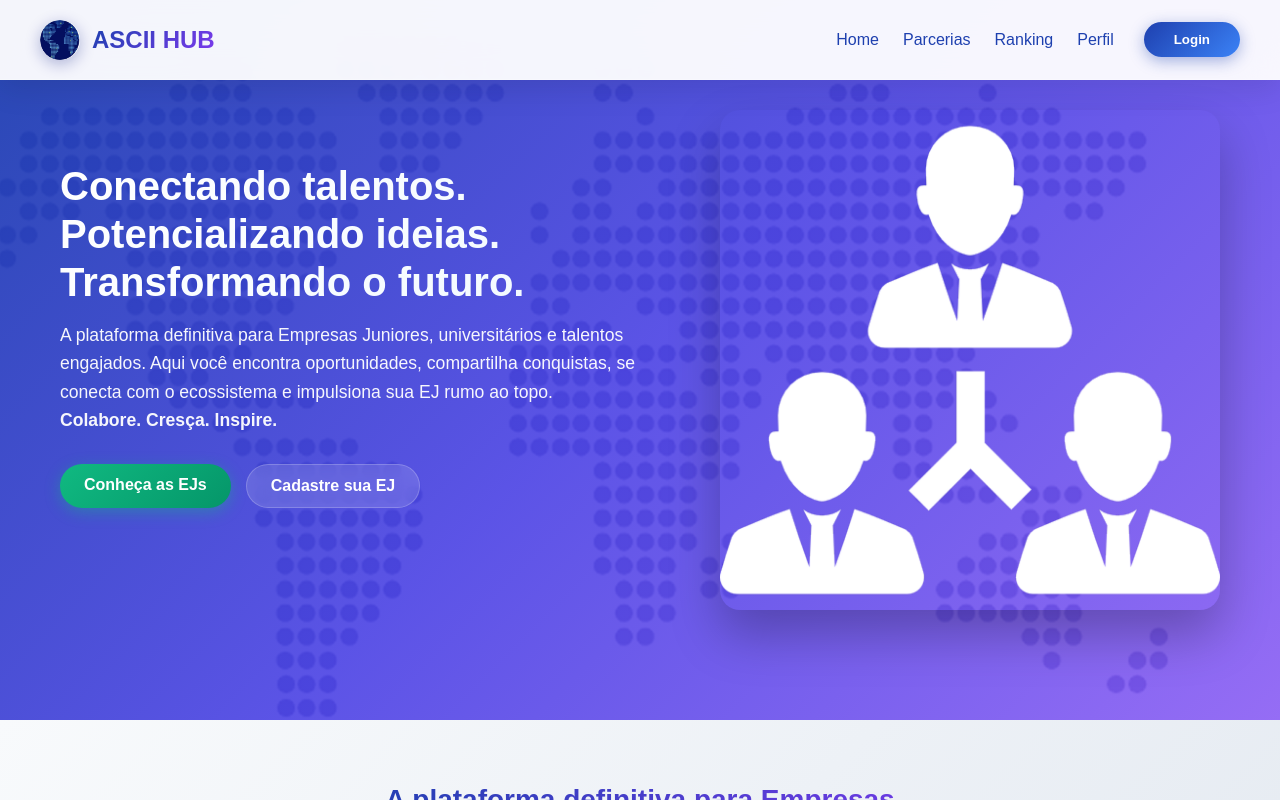
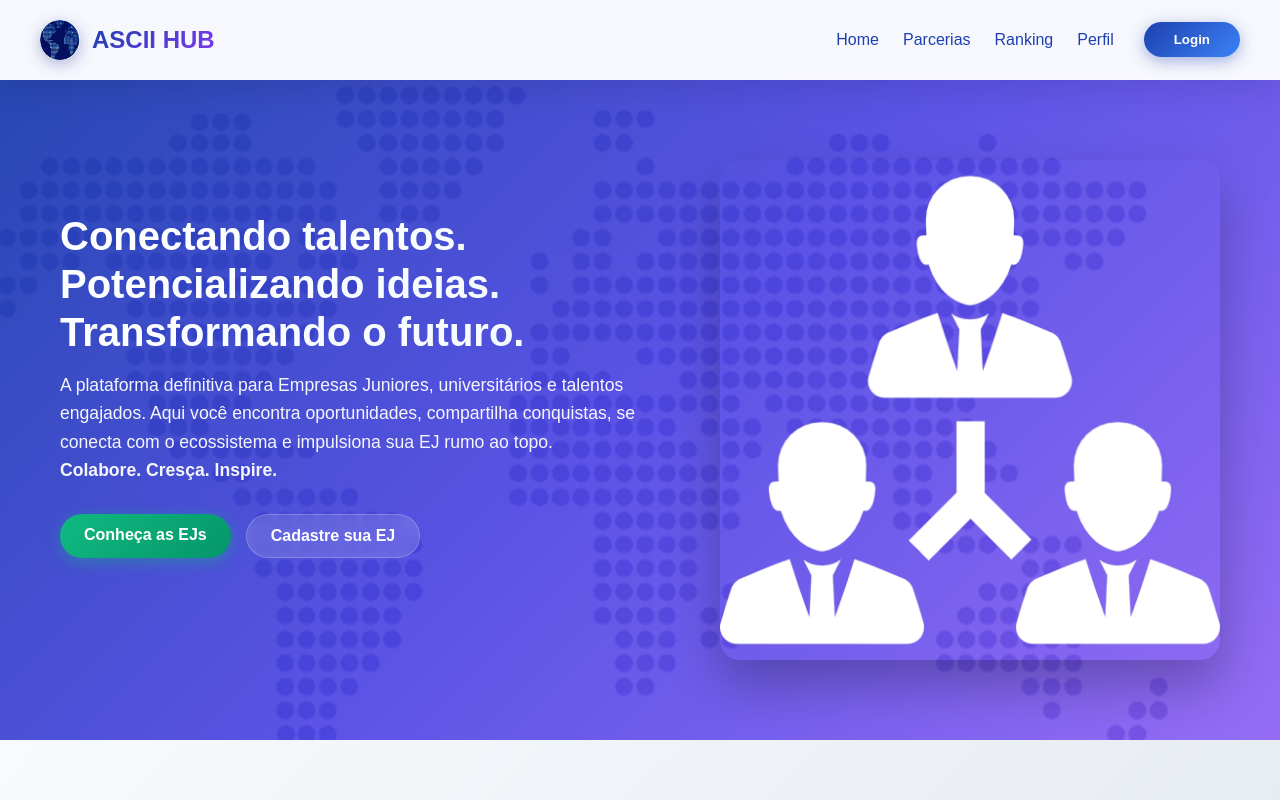
Before and after one commit to BryanMendes/asciihubteste, a React (Vite) app: page / in a window 1280 px wide. Built offline with nearby package versions, Linux system fonts and the light colour scheme.

Commit message:
Corrigir inconsistência do header entre páginas

```diff
--- a/src/App.jsx
+++ b/src/App.jsx
@@ -4,8 +4,8 @@ import { Outlet } from "react-router-dom";
 export default function App() {
   return (
     <Container>
+      <Navbar />
       <Outlet />
-      <Navbar />
     </Container>
   )
 }
--- a/src/routes/main.jsx
+++ b/src/routes/main.jsx
@@ -54,6 +54,7 @@ const PageContainer = styled.div`
   display: flex;
   flex-direction: column;
   background: linear-gradient(135deg, #667eea 0%, #764ba2 100%);
+   padding-top: 80px; /* Adiciona espaço para o header fixo */
 `;
 
 const MainContentWrapper = styled.main`
@@ -61,8 +62,6 @@ const MainContentWrapper = styled.main`
   width: 100%;
   box-sizing: border-box;
 `;
-
-// Header e seus estilos foram removidos daqui.
 
 // ===============================================
 // SEÇÃO 0: HERO
@@ -73,7 +72,7 @@ const HeroSectionWrapper = styled.div`
     url('/background.png');
   background-size: cover;
   background-position: center;
-  min-height: 90vh;
+  min-height: calc(90vh - 80px); /* Ajusta altura considerando o header */
   width: 100%;
   color: white;
   padding: 20px;
```
